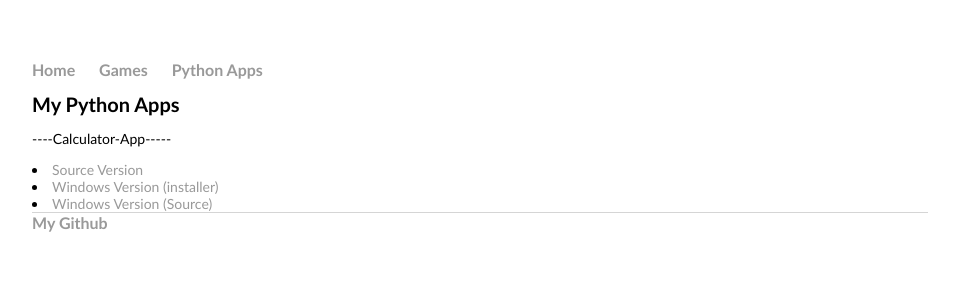
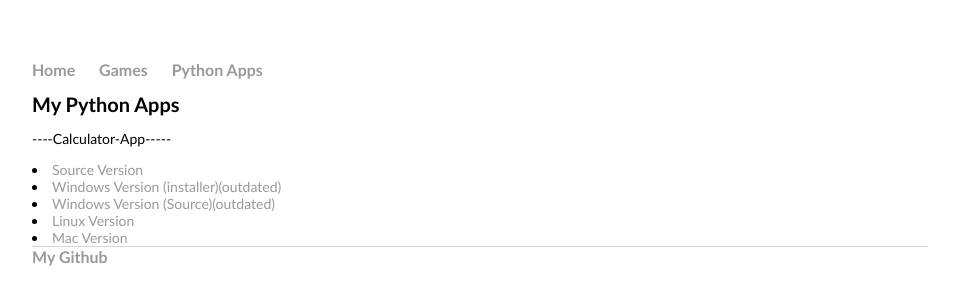
Before and after one commit to hen6003/hen6003.github.io, a Jekyll site: the page built from python/index.html, in a window 1280 px wide. Shown: the top 305 px of the page, without its empty margins (160-1119 px from the left). Built offline with Jekyll 4.4.1, drawn with Linux system fonts in a browser that asks for light colours.

Commit message:
Update index.html

```diff
--- a/python/index.html
+++ b/python/index.html
@@ -6,7 +6,9 @@ title: HEN6003's Website
 	<h1>My Python Apps</h1>
 	<p>----Calculator-App-----</p>
 	<li><a href="https://github.com/hen6003/Calc_GUI_python/tree/master/Calc-source">Source Version</a></li>
-	<li><a href="https://github.com/hen6003/Calc_GUI_python/blob/master/Calc-installer.exe">Windows Version (installer)</a></li>
-	<li><a href="https://github.com/hen6003/Calc_GUI_python/tree/master/Calc-win">Windows Version (Source)</a></li>
+	<li><a href="https://github.com/hen6003/Calc_GUI_python/blob/master/Calc-installer.exe">Windows Version (installer)(outdated)</a></li>
+	<li><a href="https://github.com/hen6003/Calc_GUI_python/tree/master/Calc-win">Windows Version (Source)(outdated)</a></li>
+	<li><a href="https://github.com/hen6003/Calc_GUI_python/tree/master/Calc-linux">Linux Version</a></li>
+	<li><a href="https://github.com/hen6003/Calc_GUI_python/tree/master/Calc-mac">Mac Version</a></li>
 
 </div><!-- /.blurb -->
```
